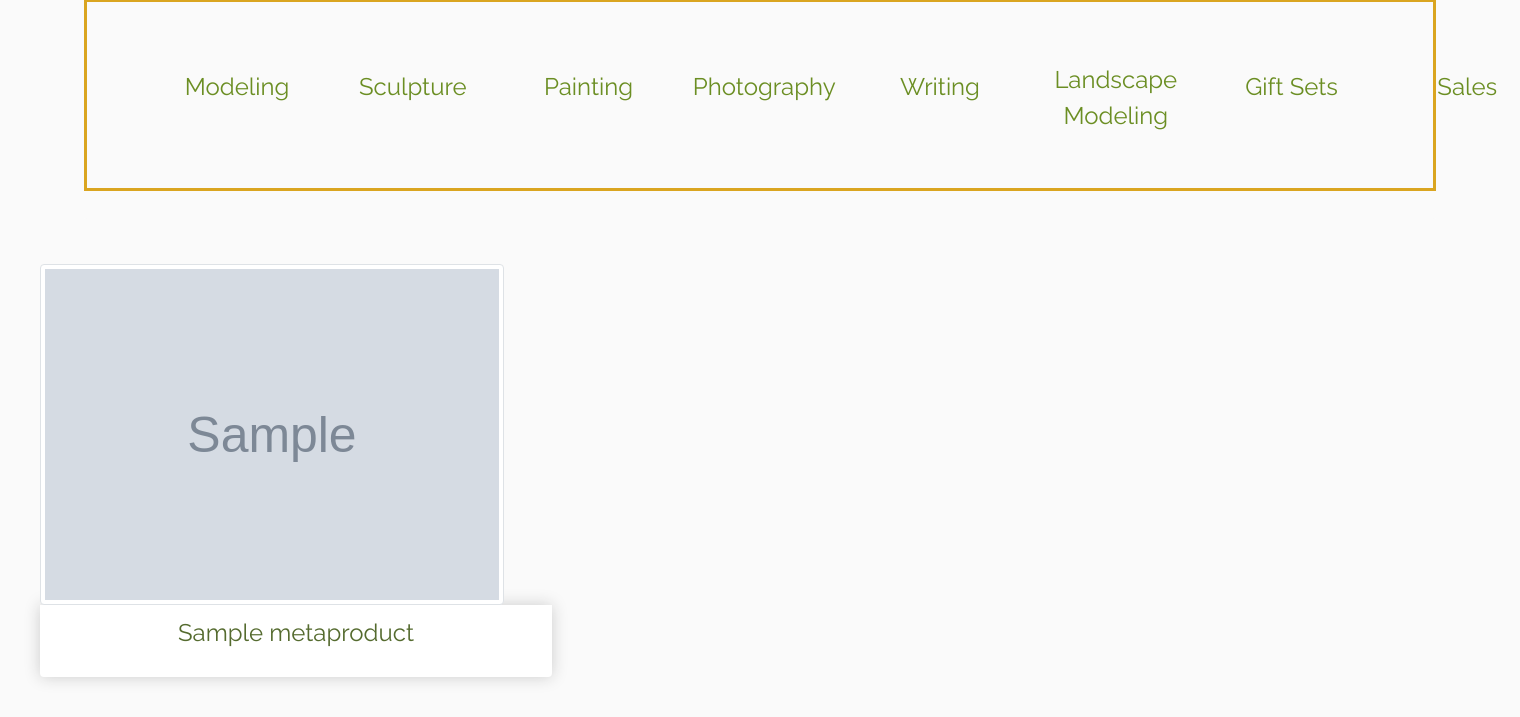
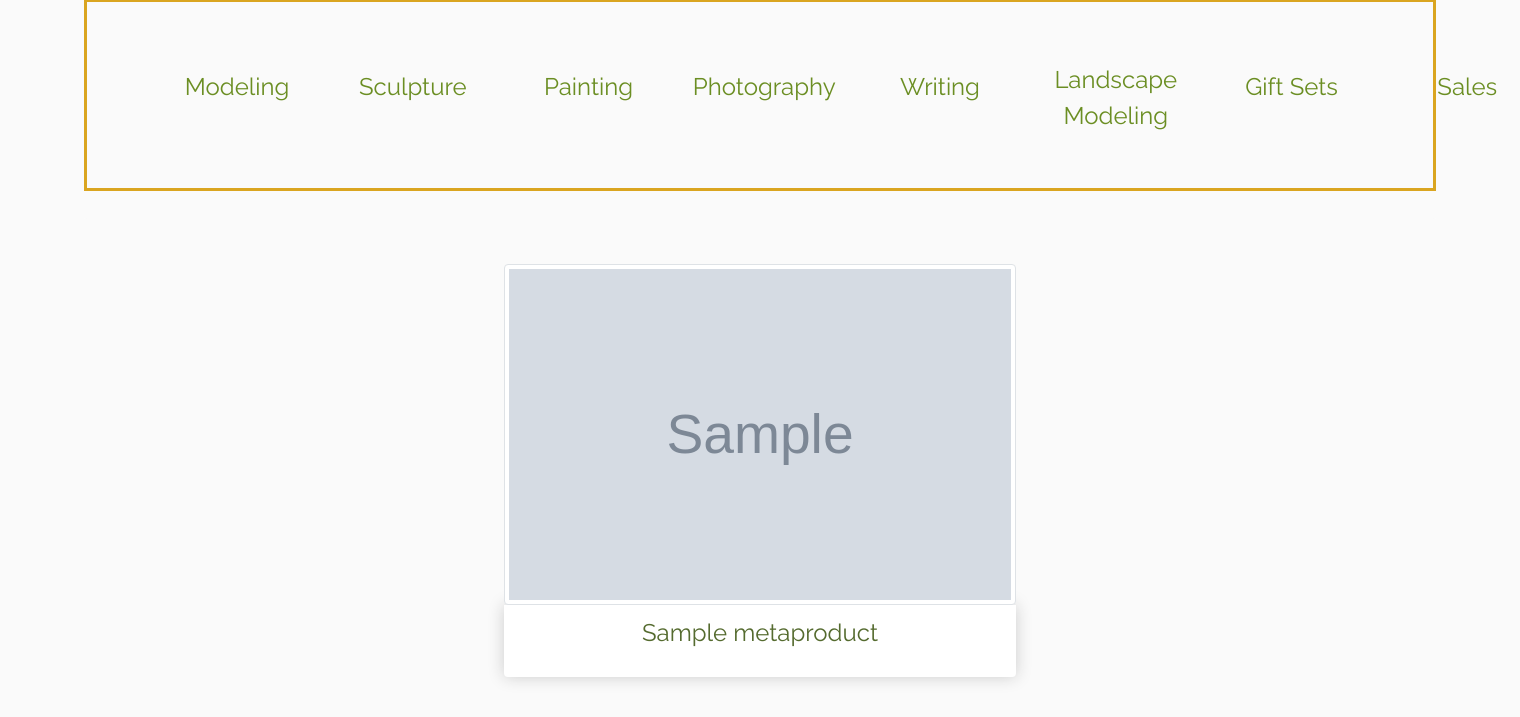
Before and after one commit to DorotaChroboczek/Hobby_Store, a Django app: page / in a window 1520 px wide; the page is wider, and only the part inside the window is pictured. Shown: the part 554-1271 px from the top of that part. Run offline with Django 3.2, Linux system fonts and the light colour scheme; tables that the repository leaves empty hold one stand-in row (values such as "Sample post"); grey boxes marked "Sample" are stand-in pictures.

Commit message:
change: view of products

```diff
--- a/static/css/product.css
+++ b/static/css/product.css
@@ -1,3 +1,24 @@
+.row {
+	margin: 0 26px;
+	display: flex;
+	justify-content: space-evenly;
+	align-items: center;
+}
+
+.col-lg-4 {
+	width: 536px;
+}
+
+.col-lg-4 > .img-thumbnail, .product {
+	justify-content: center;
+	align-items: center;
+}
+
+.product_site {
+	justify-content: center;
+	align-content: center;
+}
+
 .path-text > a {
 	color: rebeccapurple;
 	font-family: 'Raleway', sans-serif;
--- a/store/templates/home.html
+++ b/store/templates/home.html
@@ -5,7 +5,7 @@
     <div class="row">
         {% for meta_product in meta_products %}
 
-            <div class="col-lg-4">
+            <div class="col-lg-4 product_site">
                 <img class="img-thumbnail" alt="..." src="{{ meta_product.imageURL }}">
                 <div class="box-element product">
                     <p class="meta_product-name">
@@ -20,4 +20,6 @@
         {% endfor %}
     </div>
 
+
+
 {% endblock %}
```
